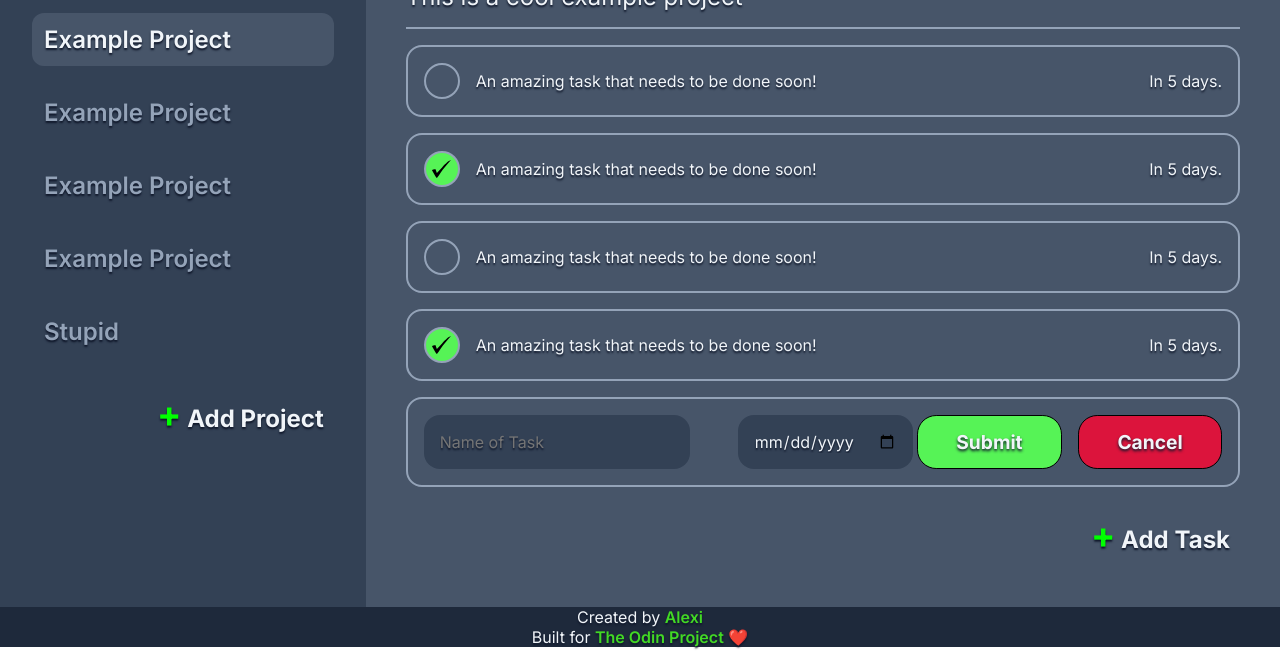
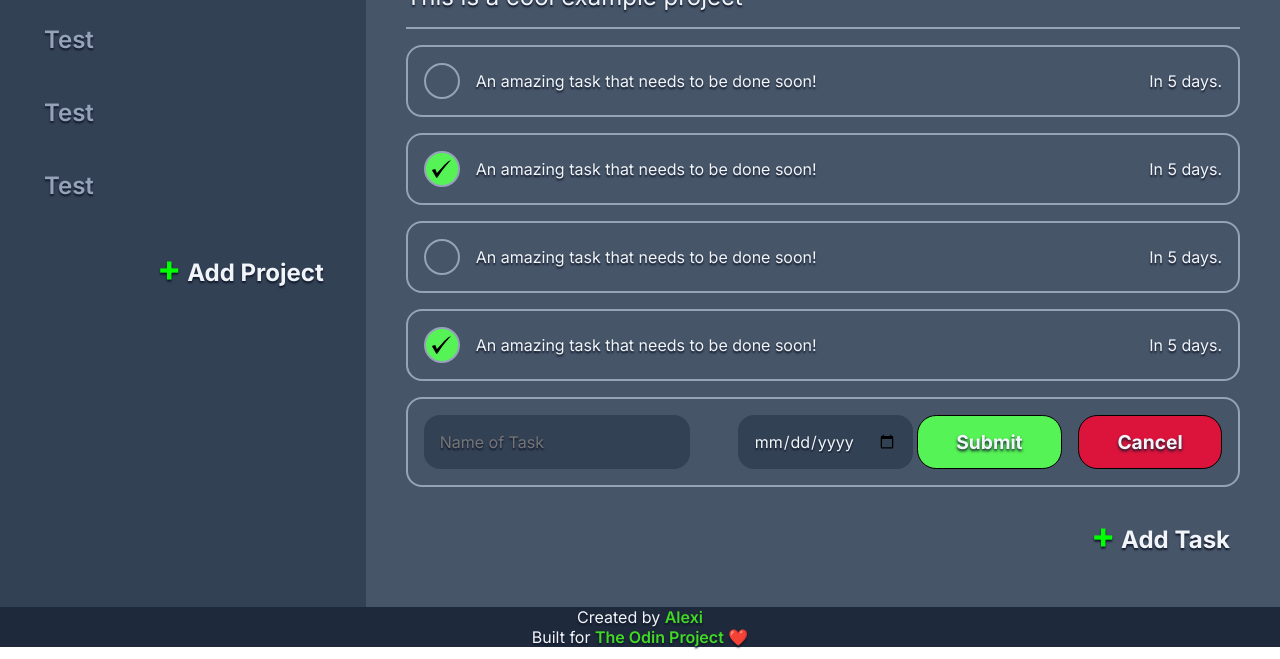
Before and after one commit to itsalexi/Todo-App, a plain HTML site: page index.html in a window 1280 px wide. Shown: the part 141-800 px from the top of the page. Drawn offline with Linux system fonts and the light colour scheme.

Commit message:
We can now add projects, not through the modal yet

```diff
--- a/index.html
+++ b/index.html
@@ -20,12 +20,7 @@
         <div class="inner-container">
             <div class="sidebar">
                 <h2 class="projectTitle">Projects</h2>
-                <ul class="projectList">
-                    <li class="project selected">Example Project</li>
-                    <li class="project">Example Project</li>
-                    <li class="project">Example Project</li>
-                    <li class="project">Example Project</li>
-                </ul>
+                <ul class="projectList"></ul>
                 <button class="addProject"><span id="plus">+</span> Add Project</button>
             </div>
             <div class="main-content">
--- a/main.js
+++ b/main.js
@@ -1 +1 @@
-(()=>{var e={596:e=>{const t=(()=>{const e=function(e){selected=document.querySelector(".selected"),selected.classList.toggle("selected"),e.target.classList.toggle("selected")},t=function(){document.querySelectorAll(".project").forEach((t=>{t.addEventListener("click",(t=>e(t)))}))};return{addProject:function(e){const r=document.querySelector(".projectList"),o=document.createElement("li");o.classList.add("project"),o.textContent=e,r.appendChild(o),t()},selectProject:e,getProjectElements:function(){return document.querySelectorAll(".project")},addProjectListener:t}})();e.exports=t}},t={};function r(o){var c=t[o];if(void 0!==c)return c.exports;var n=t[o]={exports:{}};return e[o](n,n.exports,r),n.exports}r.n=e=>{var t=e&&e.__esModule?()=>e.default:()=>e;return r.d(t,{a:t}),t},r.d=(e,t)=>{for(var o in t)r.o(t,o)&&!r.o(e,o)&&Object.defineProperty(e,o,{enumerable:!0,get:t[o]})},r.o=(e,t)=>Object.prototype.hasOwnProperty.call(e,t),(()=>{"use strict";var e=r(596),t=r.n(e);let o=[];for(project in o)t().addProject(o[project].title);console.log(t()),t().addProjectListener(),t().addProject("Stupid"),o=t().getProjectElements()})()})();
+(()=>{var e={596:e=>{const t=(()=>{const e=function(e,t){const c=document.querySelector(".projectList"),o=document.createElement("li");o.dataset.index=t,o.classList.add("project"),o.textContent=e,c.appendChild(o),r()},t=function(e){try{selected=document.querySelector(".selected"),selected.classList.toggle("selected")}finally{e.target.classList.toggle("selected"),c()}},r=function(){document.querySelectorAll(".project").forEach((e=>{e.addEventListener("click",(e=>t(e)))}))},c=function(){document.querySelector(".project-content").innerHTML=""};return{addProject:e,selectProject:t,getProjectElements:function(){return document.querySelectorAll(".project")},addProjectListener:r,renderProjectList:function(t){for(project in document.querySelectorAll(".projectList").innerHTML="",t)e(t[project].title,t[project].index)}}})();e.exports=t}},t={};function r(c){var o=t[c];if(void 0!==o)return o.exports;var n=t[c]={exports:{}};return e[c](n,n.exports,r),n.exports}r.n=e=>{var t=e&&e.__esModule?()=>e.default:()=>e;return r.d(t,{a:t}),t},r.d=(e,t)=>{for(var c in t)r.o(t,c)&&!r.o(e,c)&&Object.defineProperty(e,c,{enumerable:!0,get:t[c]})},r.o=(e,t)=>Object.prototype.hasOwnProperty.call(e,t),(()=>{"use strict";class e{constructor(e,t,r){this.title=e,this.desc=t,this.index=r,this.tasks=[]}}var t=r(596),c=r.n(t);let o=[];function n(t,r){const c=o.length,n=new e(t,r,c);o.push(n)}n("Test","desc"),n("Test","desc"),n("Test","desc"),c().renderProjectList(o),o=c().getProjectElements()})()})();
```
